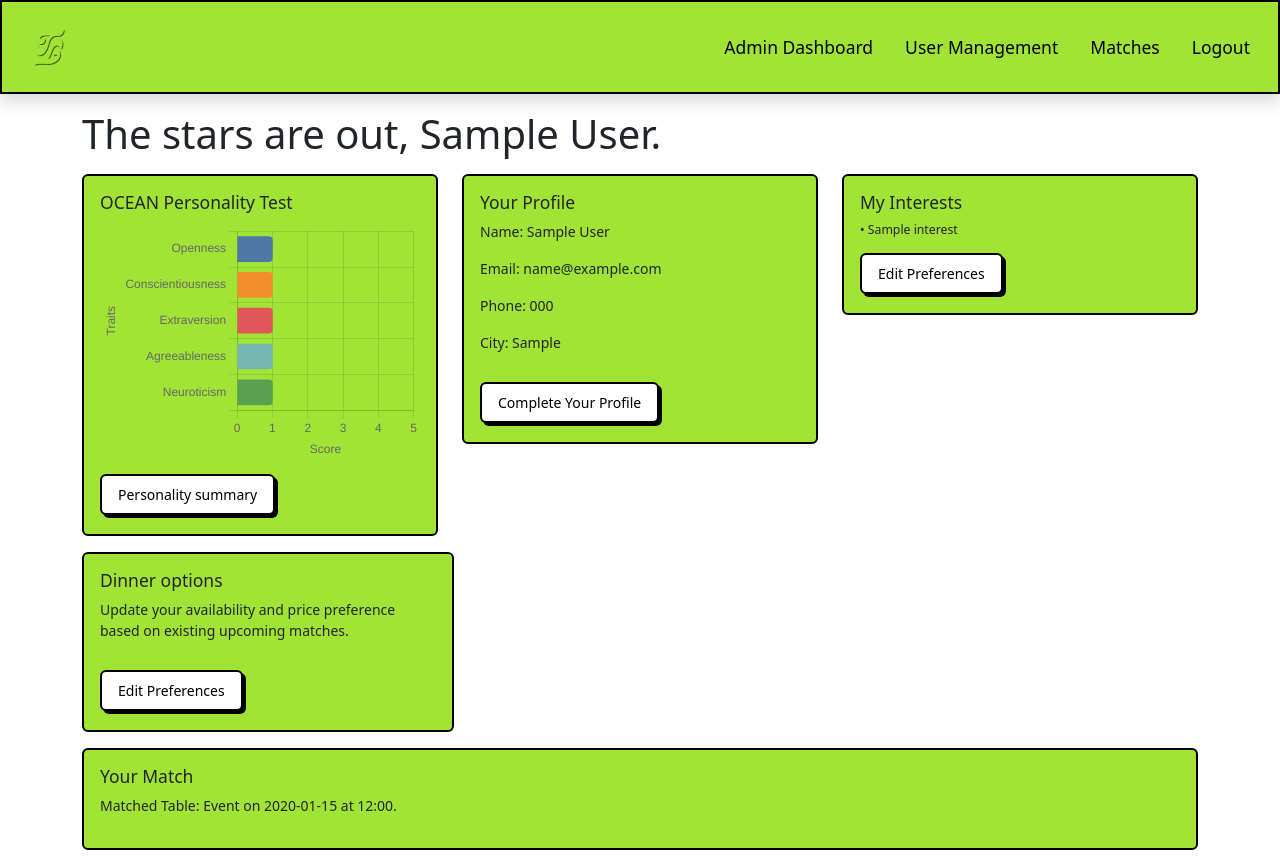
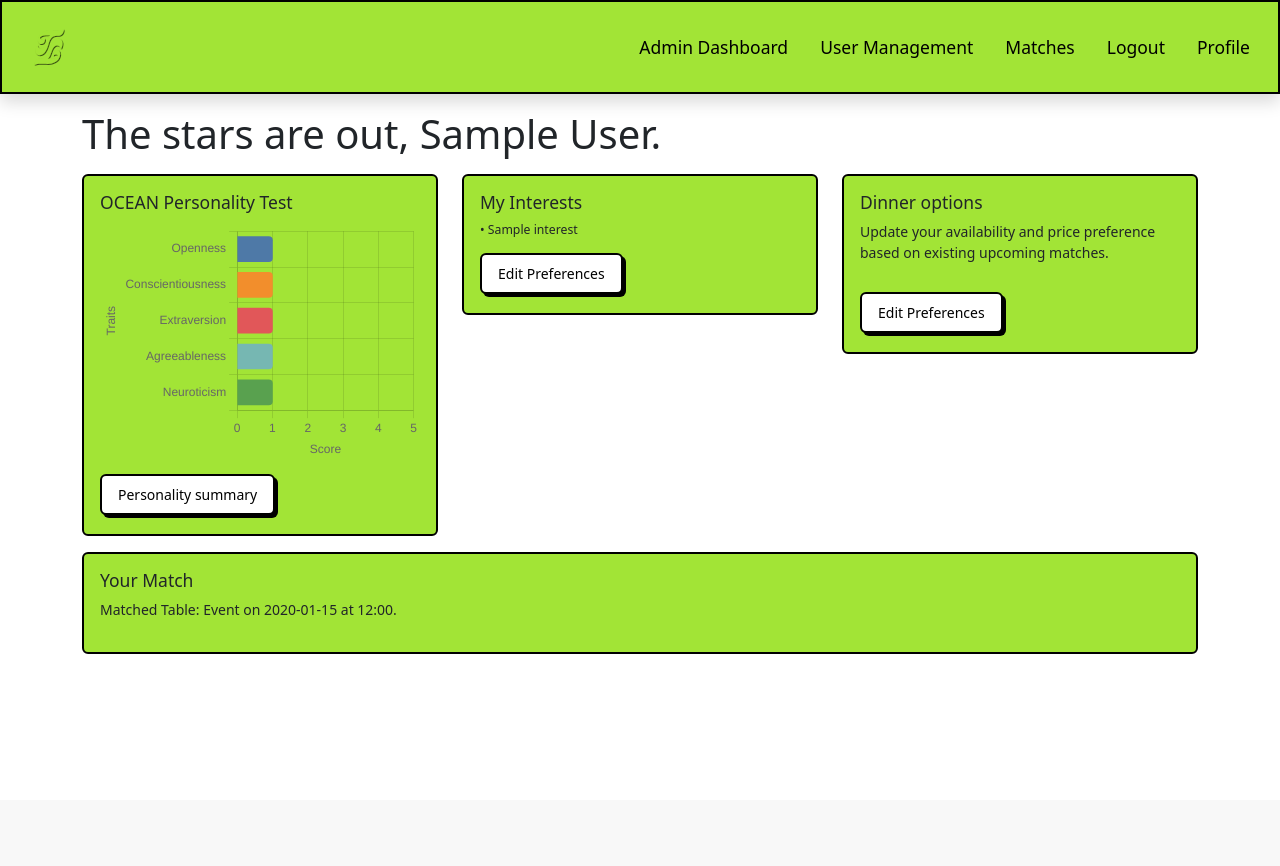
Before and after one commit to joshwsyoung/samnian, a PHP site: page /talktable4/dashboard.php in a window 1280 px wide. After the commit the page ends 654 px from the top, so only its background shows below. Run offline with PHP 8.4, Linux system fonts and the light colour scheme; the visitor is signed in with stand-in values (Sample User, id 1); tables that the repository leaves empty hold one stand-in row (values such as "Sample post").

Commit message:
Changing the profile card to a modal that toggles with a link in the nav bar. I think it looks cleaner 👍

```diff
--- a/partials/footer.php
+++ b/partials/footer.php
@@ -34,6 +34,10 @@
                     </li>
                 <?php endif; ?>
                 <li class="nav-item">
+                    <a class="nav-link" href="#" data-bs-toggle="modal" data-bs-target="#profileModal">
+                        <i class="bi bi-person"></i><br>Profile</a>
+                </li>
+                <li class="nav-item">
                     <a class="nav-link text-center" href="<?= BASE_URL ?>/public/logout.php">
                         <i class="bi bi-box-arrow-right"></i><br>Logout
                     </a>
--- a/partials/header.php
+++ b/partials/header.php
@@ -95,6 +95,9 @@ if (session_status() === PHP_SESSION_NONE)
             <li class="nav-item">
               <a class="nav-link" href="<?= BASE_URL ?>/public/logout.php">Logout</a>
             </li>
+            <li class="nav-item">
+              <a class="nav-link" href="#" data-bs-toggle="modal" data-bs-target="#profileModal">Profile</a>
+            </li>
           <?php else: ?>
             <!-- Guest options -->
             <li class="nav-item">
--- a/public/dashboard.php
+++ b/public/dashboard.php
@@ -185,22 +185,6 @@ $greeting = getGreeting() . $name . '.';
             </div>
         </div>
 
-        <!-- Profile Card -->
-        <div class="col-md-4 mb-3">
-            <div class="card">
-                <div class="card-body fw-lighter fs-6">
-                    <h5 class="card-title">Your Profile</h5>
-                    <p class="mb-custom"><strong>Name:</strong> <?php echo htmlspecialchars($user['name']); ?></p>
-                    <p class="mb-custom"><strong>Email:</strong> <?php echo htmlspecialchars($user['email']); ?></p>
-                    <p class="mb-custom"><strong>Phone:</strong> <?php echo htmlspecialchars($user['phone']); ?></p>
-                    <p class="mb-custom"><strong>City:</strong> <?php echo htmlspecialchars($user['city']); ?></p>
-                    <button class="btn btn-secondary mt-3" data-bs-toggle="modal"
-                        data-bs-target="#updateProfileModal">Complete Your
-                        Profile</button>
-                </div>
-            </div>
-        </div>
-
         <!-- Interests Card -->
         <div class="col-md-4 mb-3">
             <div class="card">
@@ -231,35 +215,21 @@ $greeting = getGreeting() . $name . '.';
                 </div>
             </div>
         </div>
-    </div>
-
-
-    <!-- interests Card
-    <div class="col-md-4  mb-3">
-    <div class="card">
-        <div class="card-body fw-lighter fs-6">
-        <h5 class="card-title fw-lighter">My interests</h5>
-            <p>Update your interests.</p>
-            <button class="btn mt-3" data-bs-toggle="modal" data-bs-target="#updateInterestsModal">Edit Preferences</button>
-        </div>
-    </div>
-    </div>
-
-
         <!-- Preferences Card -->
         <div class="col-md-4  mb-3">
             <div class="card">
                 <div class="card-body fw-lighter fs-6">
                     <h5 class="card-title">Dinner options</h5>
                     <p>Update your availability and price preference based on existing upcoming matches.</p>
-                <button class="btn btn-secondary mt-3" data-bs-toggle="modal" data-bs-target="#preferencesModal">Edit
+                    <button class="btn btn-secondary mt-3" data-bs-toggle="modal"
+                        data-bs-target="#preferencesModal">Edit
                         Preferences</button>
+                </div>
             </div>
         </div>
     </div>
 
     <!-- Matched Card -->
-
     <div class="col-md-12 mb-3">
         <div class="card">
             <div class="card-body fw-lighter fs-6">
@@ -378,15 +348,35 @@ $greeting = getGreeting() . $name . '.';
         </div>
     </div>
 </div>
-
-
-
-
-
-
-
-
-
+<!-- Profile Modal -->
+<div class="modal fade" id="profileModal" tabindex="-1" aria-labelledby="profileModalLabel" aria-hidden="true">
+    <div class="modal-dialog modal-dialog-centered">
+        <div class="modal-content">
+            <div class="modal-header">
+                <h5 class="modal-title" id="profileModalLabel">Your Profile</h5>
+                <button type="button" class="btn-close" data-bs-dismiss="modal" aria-label="Close"></button>
+            </div>
+            <div class="modal-body">
+                <div class="card">
+                    <div class="card-body fw-lighter fs-6">
+                        <p><strong>Name:</strong>
+                            <?php echo htmlspecialchars($user['name']); ?></p>
+                        <p><strong>Email:</strong>
+                            <?php echo htmlspecialchars($user['email']); ?></p>
+                        <p><strong>Phone:</strong>
+                            <?php echo htmlspecialchars($user['phone']); ?></p>
+                        <p><strong>City:</strong>
+                            <?php echo htmlspecialchars($user['city']); ?></p>
+                        <button class="btn btn-secondary mt-3" data-bs-toggle="modal"
+                            data-bs-target="#updateProfileModal">
+                            Complete Your Profile
+                        </button>
+                    </div>
+                </div>
+            </div>
+        </div>
+    </div>
+</div>
 
 <!-- Update profile modal -->
 <div class="modal fade" id="updateProfileModal" tabindex="-1" aria-labelledby="updateProfileModalLabel"
```
Lines whose indentation alone changed are shown as unchanged.
